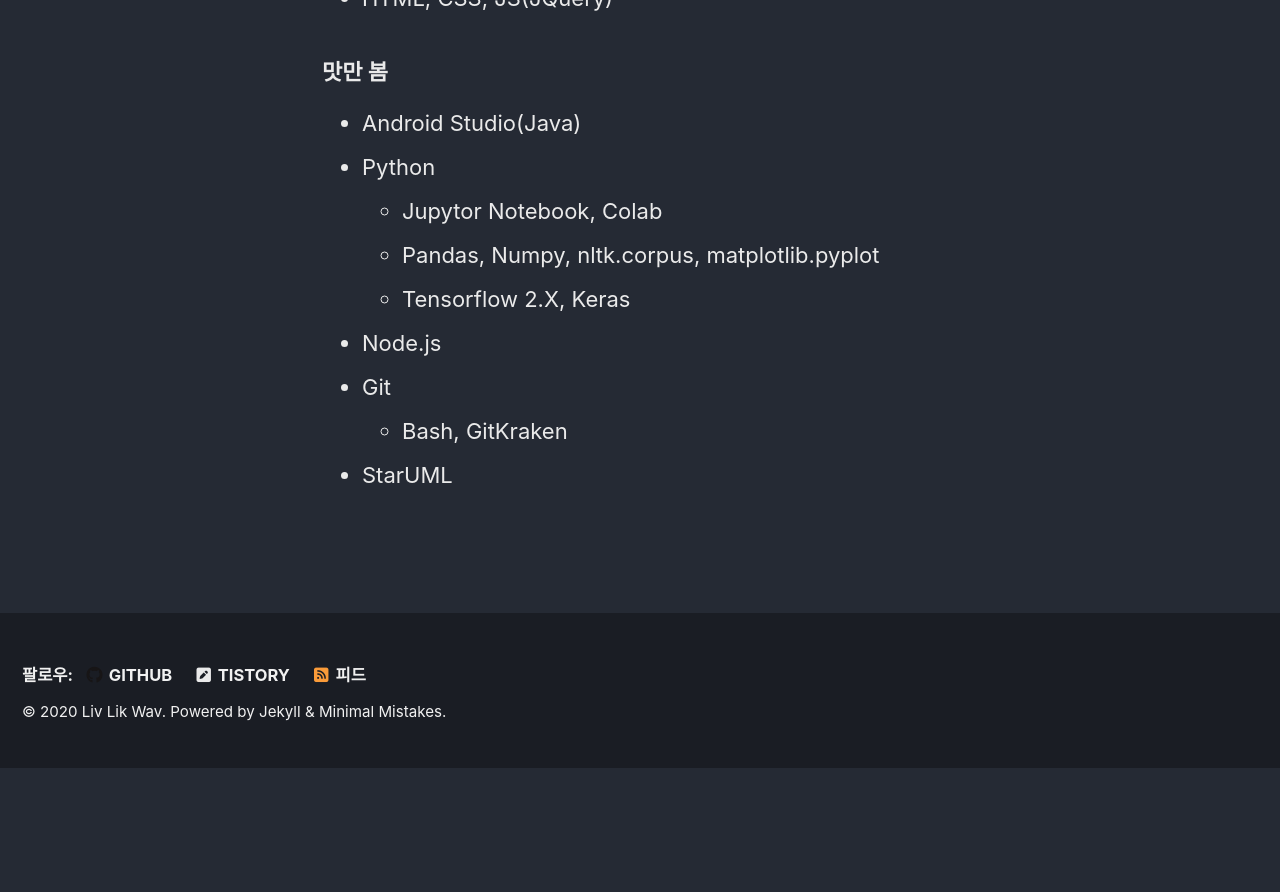
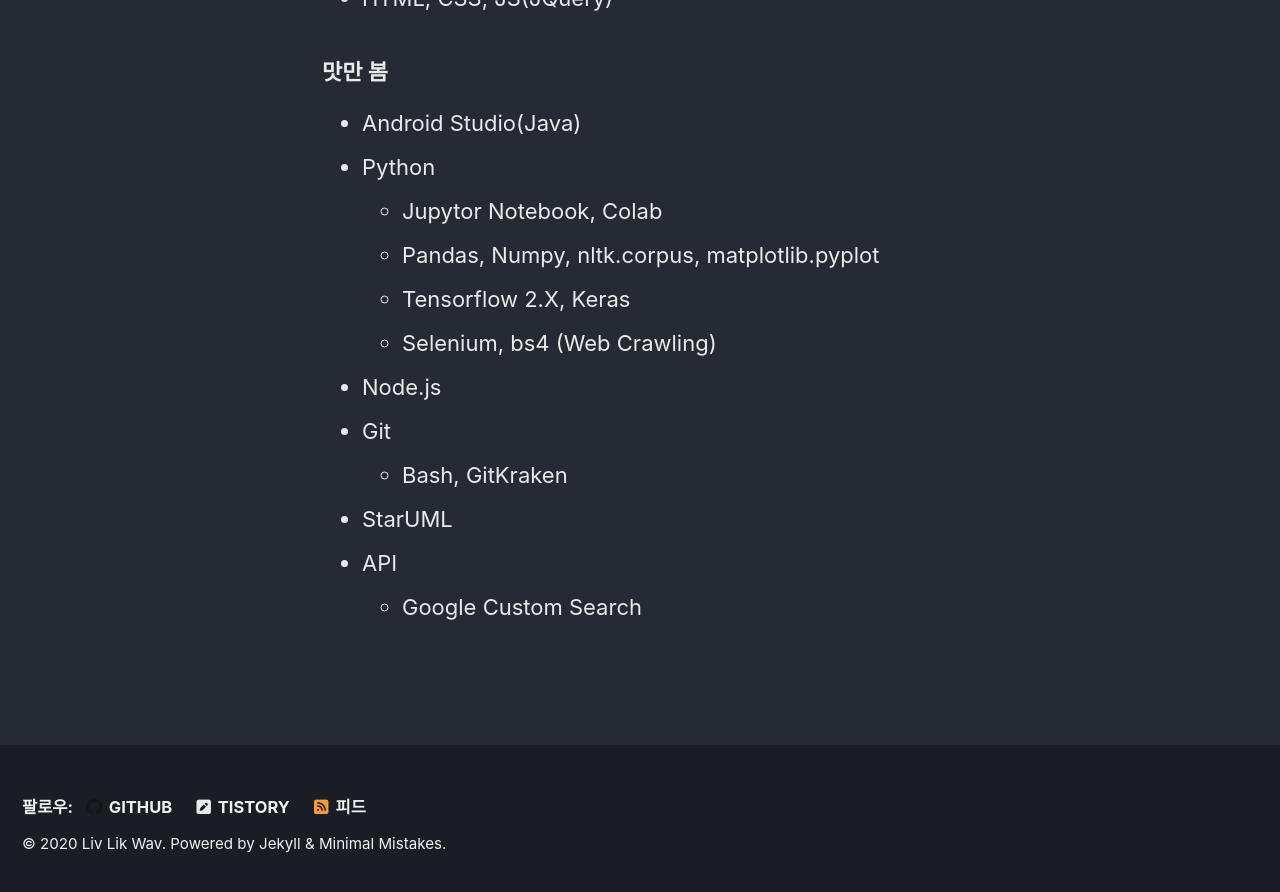
Before and after one commit to livlikwav/livlikwav.github.io, a Jekyll site: the page built from _pages/about.md, in a window 1280 px wide and 900 px high, scrolled down 1106 px. Shown: the top 892 px of the window. Built offline with Jekyll 4.4.1, drawn with Linux system fonts in a browser that asks for light colours; cached includes are drawn as plain includes; nearby versions of some CDN libraries; our own code applies the rules of GitHub Pages for plain Markdown files; before the commit the page ends 1874 px from its top, so only the background shows below that.

Commit message:
tiny update

```diff
--- a/_pages/about.md
+++ b/_pages/about.md
@@ -24,7 +24,10 @@
     -  Jupytor Notebook, Colab
     -  Pandas, Numpy, nltk.corpus, matplotlib.pyplot
     -  Tensorflow 2.X, Keras
+    -  Selenium, bs4 (Web Crawling)
 -  Node.js
 -  Git
     -  Bash, GitKraken
 -  StarUML
+-  API
+    - Google Custom Search
```
Also changed, not shown: README.md.
